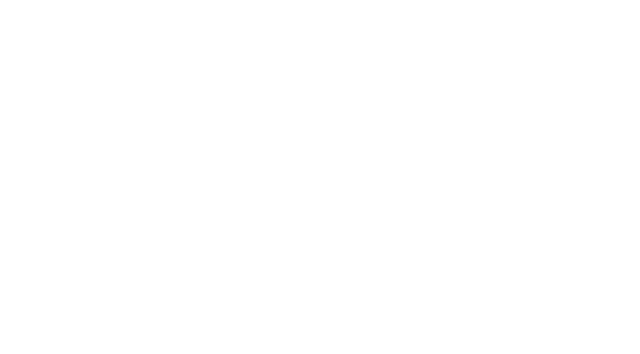
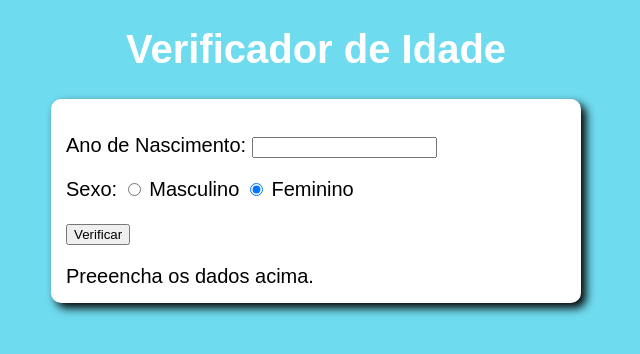
Before and after one commit to Eliarito/08-js-dom-condicoes, a plain HTML site: page idade.html in a window 1280 px wide. Shown: the whole page, without its empty margins (324-964 px from the left). Drawn offline with Linux system fonts and the light colour scheme.

Commit message:
Atualização 2.1

```diff
--- /dev/null
+++ b/estiloidade.css
@@ -0,0 +1,28 @@
+body {
+    background: rgb(111, 219, 238);
+    font: normal 15pt Arial;
+}
+
+header {
+    color:white;
+    text-align: center;
+}
+
+section {
+    background: white;
+    border-radius: 10px;
+    padding: 15px;
+    width: 500px;
+    margin: auto;
+    box-shadow: 5px 5px 10px black;
+}
+
+footer {
+    color:white;
+    text-align: center;
+    font-style: italic;
+}
+
+img {
+    width: 230px;
+}
--- a/hora.html
+++ b/hora.html
@@ -0,0 +1,23 @@
+<!DOCTYPE html>
+<html lang="pt-br">
+<head>
+  <meta charset="UTF-8">
+  <meta http-equiv="X-UA-Compatible" content="IE=edge">
+  <meta name="viewport" content="width=device-width, initial-scale=1.0">
+  <title>Atividade JS</title>
+  <link rel="stylesheet" href="estilohora.css">
+</head>
+<body onload="carregar()">
+  <header>
+    <h1>Hora do Dia</h1>
+  </header>
+  <section>
+    <div id="msg"></div>
+    </div>
+    <div id="foto">
+      <img id="imagem" src="fotomanha.jpg" alt="Foto do dia">
+    </div>
+  </section>
+  <script src="hora.js"></script>
+</body>
+</html>
--- a/idade.html
+++ b/idade.html
@@ -0,0 +1,36 @@
+<!DOCTYPE html>
+<html lang="pt-br">
+<head>
+  <meta charset="UTF-8">
+  <meta http-equiv="X-UA-Compatible" content="IE=edge">
+  <meta name="viewport" content="width=device-width, initial-scale=1.0">
+  <title>Atividade JS</title>
+  <link rel="stylesheet" href="estiloidade.css">
+</head>
+<body>
+  <header>
+    <h1>Verificador de Idade</h1>
+  </header>
+  <section>
+    <div>
+        <p>Ano de Nascimento:
+            <input typ="number" name="txtano" id="txtano" min="0">
+        </p>
+        <p>Sexo:
+            <input type="radio" name="radsex" id="mas" checked>
+            <label for="mas">Masculino</label>
+            <input type="radio" name="radsex" id="fem" checked>
+            <label for="fem">Feminino</label>
+        </p>
+        <p>
+            <input type="button" value="Verificar" onclick="verificar()">
+        </p>
+    </div>
+    </div>
+    <div id="res">
+        Preeencha os dados acima.
+    </div>
+  </section>
+  <script src="idade.js"></script>
+</body>
+</html>
--- /dev/null
+++ b/idade.js
@@ -0,0 +1,19 @@
+function verificar(){
+    var data = new Date()
+    var ano = data.getFullYear()
+    var fano = document.getElementById('txtano')
+    var res = document.querySelector('div#res')
+    if (fano.value.lenght == 0 || Number(fano.value) > ano){
+        window.alert('Verifique os dados e tente novamente!')
+    }else{
+        var fsex = document.getElementsByName('radsex')
+        var idade = ano - Number(fano.value)
+        var gênero = ''
+        if (fsex[0].checked){
+            gênero = 'Homem'
+        }else if (fsex[1].checked){
+            gênero = 'Mulher'
+        }
+        res.innerHTML = `Detectamos ${gênero} de ${idade} anos.`
+    }
+}
```
Also changed, not shown: index.html (+5 -13 lines), adulta.jpg (added), adulto.jpg (added), estilohora.css (renamed from estilo.css), hora.js (renamed from script.js), idoso.jpg (added), jovemmenino.jpg (added), 4 other files.
